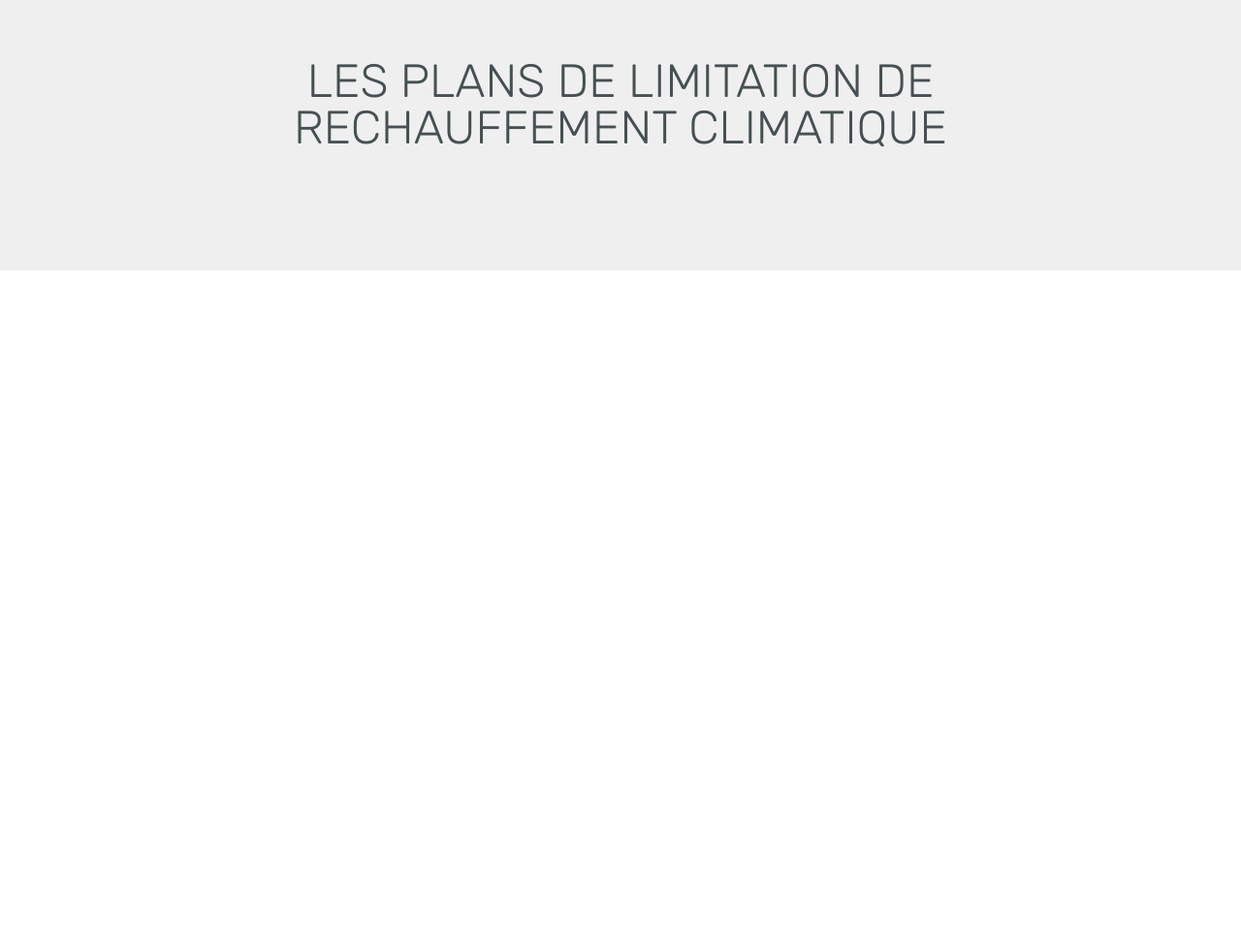
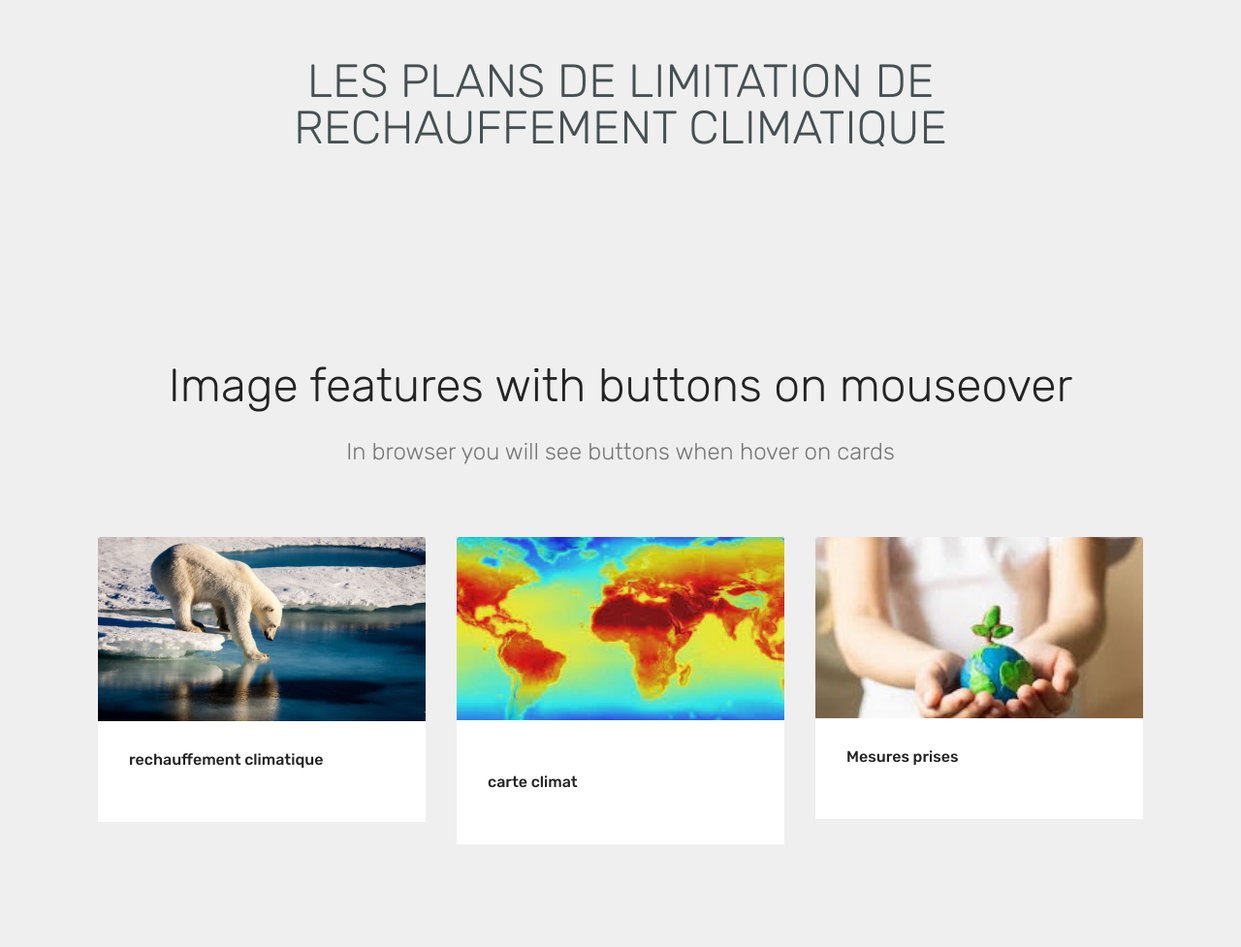
Before and after one commit to Marina-CURSIO/marina-cursio.github.io, a plain HTML site: page index.html in a window 1280 px wide. Shown: the whole page at 97% size. Before the commit the page ends 800 px from the top, so only its background shows below. Drawn offline with Linux system fonts and the light colour scheme.

Commit message:
create github pages

```diff
--- /dev/null
+++ b/assets/images/hashes.json
@@ -0,0 +1 @@
+{"aMPRkxtfSZC1llOv+5MMZw==":"ours-676x380.jpg","jF7rq1w5QdKFSnMe1HzZhA==":"carte-300x168.jpg","jJWA2fLKYs2kiAN77p6tsQ==":"plante-275x183.jpg","JQ0pJ7Ewu/zfaYKTJVT8Uw==":"plante-275x183.jpeg"}
--- /dev/null
+++ b/assets/mbr-popup-btns/mbr-popup-btns.js
@@ -0,0 +1,10 @@
+var isBuilder = $('html').hasClass('is-builder');
+
+if (!isBuilder) {
+    if(typeof window.initPopupBtnPlugin === 'undefined'){
+        window.initPopupBtnPlugin = true;
+        $('section.popup-btn-cards .card-wrapper').each(function(index, el) {
+            $(this).addClass('popup-btn');
+        });
+    }
+}
--- a/assets/mobirise/css/mbr-additional.css
+++ b/assets/mobirise/css/mbr-additional.css
@@ -721,3 +721,84 @@ section.lazy-placeholder:after {
 .cid-rJYjsG3NWZ H2 {
   color: #465052;
 }
+.cid-rJYlOLdwmT {
+  padding-top: 90px;
+  padding-bottom: 90px;
+  background-color: #efefef;
+}
+.cid-rJYlOLdwmT .mbr-section-subtitle,
+.cid-rJYlOLdwmT .mbr-text {
+  color: #767676;
+}
+.cid-rJYlOLdwmT .card {
+  display: -webkit-flex;
+  position: relative;
+  justify-content: center;
+  -webkit-justify-content: center;
+}
+.cid-rJYlOLdwmT .card-wrapper {
+  height: 100%;
+  box-shadow: 0px 0px 0px 0px rgba(0, 0, 0, 0);
+  transition: box-shadow 0.3s;
+}
+.cid-rJYlOLdwmT .card-wrapper .card-img {
+  display: -webkit-flex;
+  flex-direction: column;
+  align-items: center;
+  justify-content: center;
+  position: relative;
+  overflow: hidden;
+  border-bottom-right-radius: 0;
+  border-bottom-left-radius: 0;
+  -webkit-flex-direction: column;
+  -webkit-align-items: center;
+  -webkit-justify-content: center;
+}
+.cid-rJYlOLdwmT .card-wrapper .card-img .mbr-overlay {
+  background-color: #ffffff;
+  display: none;
+  transition: opacity .3s;
+}
+.cid-rJYlOLdwmT .card-wrapper .card-img .mbr-section-btn {
+  position: absolute;
+  transition: opacity .3s;
+  width: 100%;
+  left: 0;
+  top: 50%;
+  height: auto;
+  transform: translateY(-50%);
+}
+.cid-rJYlOLdwmT .card-wrapper .card-img img {
+  width: 100%;
+}
+.cid-rJYlOLdwmT .card-wrapper .card-box {
+  background-color: #ffffff;
+  padding: 0 2rem 2rem 2rem;
+  border-bottom-left-radius: 0;
+  border-bottom-right-radius: 0;
+}
+.cid-rJYlOLdwmT .card-wrapper .card-box h4 {
+  font-weight: 500;
+  margin-bottom: 0;
+  padding-top: 2rem;
+}
+.cid-rJYlOLdwmT .card-wrapper .card-box p {
+  margin-bottom: 0;
+  padding-top: 1.5rem;
+}
+.cid-rJYlOLdwmT .card-wrapper:hover {
+  box-shadow: 0px 0px 30px 0px rgba(0, 0, 0, 0.05);
+}
+.cid-rJYlOLdwmT .card-img .mbr-overlay {
+  display: block !important;
+  opacity: 0;
+}
+.cid-rJYlOLdwmT .card-img .mbr-section-btn {
+  opacity: 0;
+}
+.cid-rJYlOLdwmT .card-img:hover .mbr-overlay {
+  opacity: .5;
+}
+.cid-rJYlOLdwmT .card-img:hover .mbr-section-btn {
+  opacity: 1;
+}
--- a/index.html
+++ b/index.html
@@ -36,12 +36,78 @@
     </div>
 </section>
 
+<section class="engine"><a href="https://mobirise.info/z">best html templates</a></section><section class="features18 popup-btn-cards cid-rJYlOLdwmT" id="features18-6">
 
-  <section class="engine"><a href="https://mobirise.info/p">site templates free download</a></section><script src="assets/web/assets/jquery/jquery.min.js"></script>
+
+
+
+    <div class="container">
+        <h2 class="mbr-section-title pb-3 align-center mbr-fonts-style display-2">
+            Image features with buttons on mouseover
+        </h2>
+        <h3 class="mbr-section-subtitle display-5 align-center mbr-fonts-style mbr-light">
+            In browser you will see buttons when hover on cards
+        </h3>
+        <div class="media-container-row pt-5 ">
+            <div class="card p-3 col-12 col-md-6 col-lg-4">
+                <div class="card-wrapper ">
+                    <div class="card-img">
+                        <div class="mbr-overlay"></div>
+                        <div class="mbr-section-btn text-center">
+                            <a href="https://mobirise.co" class="btn btn-primary display-4">Learn More</a>
+                        </div>
+                        <a href="https://s.france24.com/media/display/2e1d2cfa-0f43-11e9-a2a2-005056a964fe/w:980/p:16x9/27102016_polar_bear_0.jpg"><img src="assets/images/ours-676x380.jpg" alt="Mobirise" title=""></a>
+                    </div>
+                    <div class="card-box">
+                        <h4 class="card-title mbr-fonts-style display-7">
+                            rechauffement climatique&nbsp;<br></h4>
+                        <p class="mbr-text mbr-fonts-style align-left display-7"></p>
+                    </div>
+                </div>
+            </div>
+            <div class="card p-3 col-12 col-md-6 col-lg-4">
+                <div class="card-wrapper">
+                    <div class="card-img">
+                        <div class="mbr-overlay"></div>
+                        <div class="mbr-section-btn text-center">
+                            <a href="https://mobirise.co" class="btn btn-primary display-4">Learn More</a>
+                        </div>
+                        <img src="assets/images/carte-300x168.jpg" alt="Mobirise" title="">
+                    </div>
+                    <div class="card-box">
+                        <h4 class="card-title mbr-fonts-style display-7"><p>carte climat&nbsp;</p></h4>
+                        <p class="mbr-text mbr-fonts-style display-7"></p>
+                    </div>
+                </div>
+            </div>
+
+            <div class="card p-3 col-12 col-md-6 col-lg-4">
+                <div class="card-wrapper">
+                    <div class="card-img">
+                        <div class="mbr-overlay"></div>
+                        <div class="mbr-section-btn text-center"><a href="https://mobirise.co" class="btn btn-primary display-4">Learn More</a></div>
+                        <img src="assets/images/plante-275x183.jpeg" alt="Mobirise" title="">
+                    </div>
+                    <div class="card-box">
+                        <h4 class="card-title mbr-fonts-style display-7">
+                            Mesures prises&nbsp;</h4>
+                        <p class="mbr-text mbr-fonts-style display-7"></p>
+                    </div>
+                </div>
+            </div>
+
+
+        </div>
+    </div>
+</section>
+
+
+  <script src="assets/web/assets/jquery/jquery.min.js"></script>
   <script src="assets/popper/popper.min.js"></script>
   <script src="assets/bootstrap/js/bootstrap.min.js"></script>
   <script src="assets/tether/tether.min.js"></script>
   <script src="assets/smoothscroll/smooth-scroll.js"></script>
+  <script src="assets/mbr-popup-btns/mbr-popup-btns.js"></script>
   <script src="assets/theme/js/script.js"></script>
 
 
```
Also changed, not shown: assets/images/carte-300x168.jpg (added), assets/images/ours-676x380.jpg (added), assets/images/plante-275x183.jpeg (added), 1 other file.
